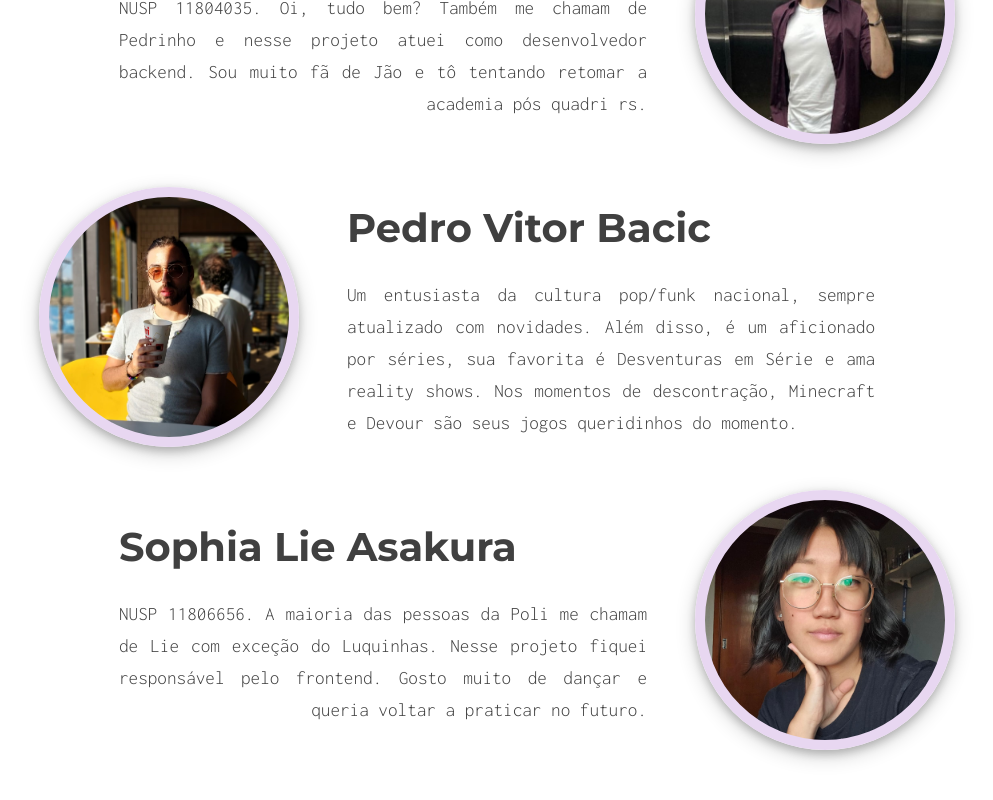
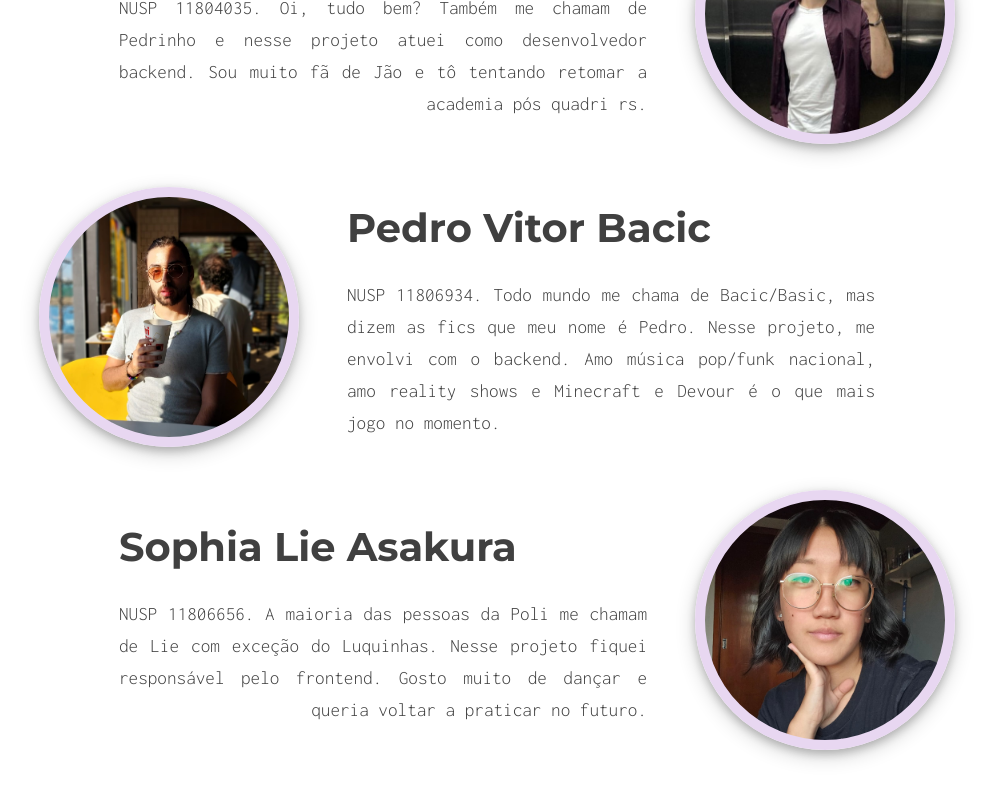
Before and after one commit to lucas-pvg/PCS3732_LabProc, a React (Create React App) app in the folder frontend/: page /about in a window 1280 px wide. Shown: the part 1183-1983 px from the top of the page, without its empty margins (143-1136 px from the left). Built offline with nearby package versions, Linux system fonts and the light colour scheme.

Commit message:
Atualizei minha descrição pra ficar no mesmo formato

```diff
--- a/frontend/src/routes/aboutPage.js
+++ b/frontend/src/routes/aboutPage.js
@@ -27,7 +27,7 @@ const AboutPage = () => {
         className="bacic"
         side="left"
         name="Pedro Vitor Bacic"
-        info="Um entusiasta da cultura pop/funk nacional, sempre atualizado com novidades. Além disso, é um aficionado por séries, sua favorita é Desventuras em Série e ama reality shows. Nos momentos de descontração, Minecraft e Devour são seus jogos queridinhos do momento."
+        info="NUSP 11806934. Todo mundo me chama de Bacic/Basic, mas dizem as fics que meu nome é Pedro. Nesse projeto, me envolvi com o backend. Amo música pop/funk nacional, amo reality shows e Minecraft e Devour é o que mais jogo no momento."
       />
 
       <AboutCard
```
